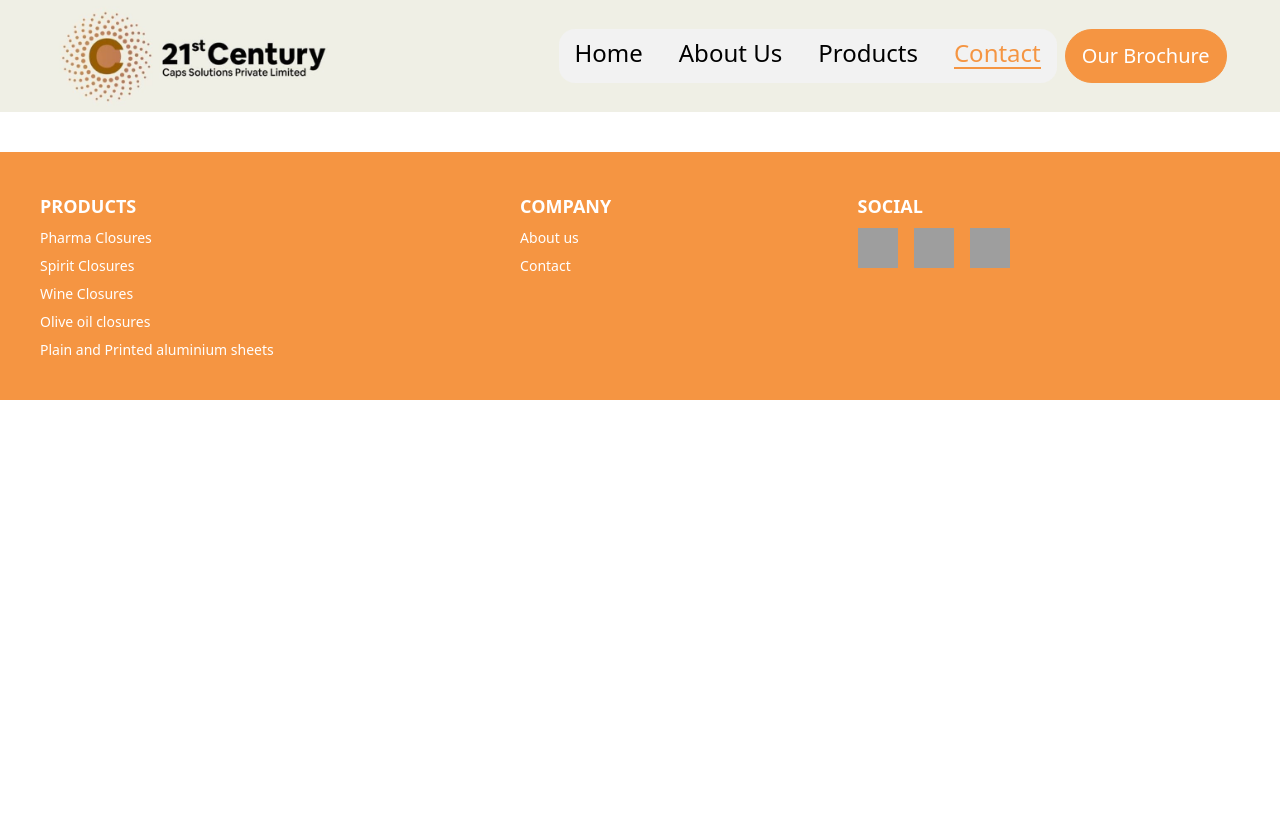
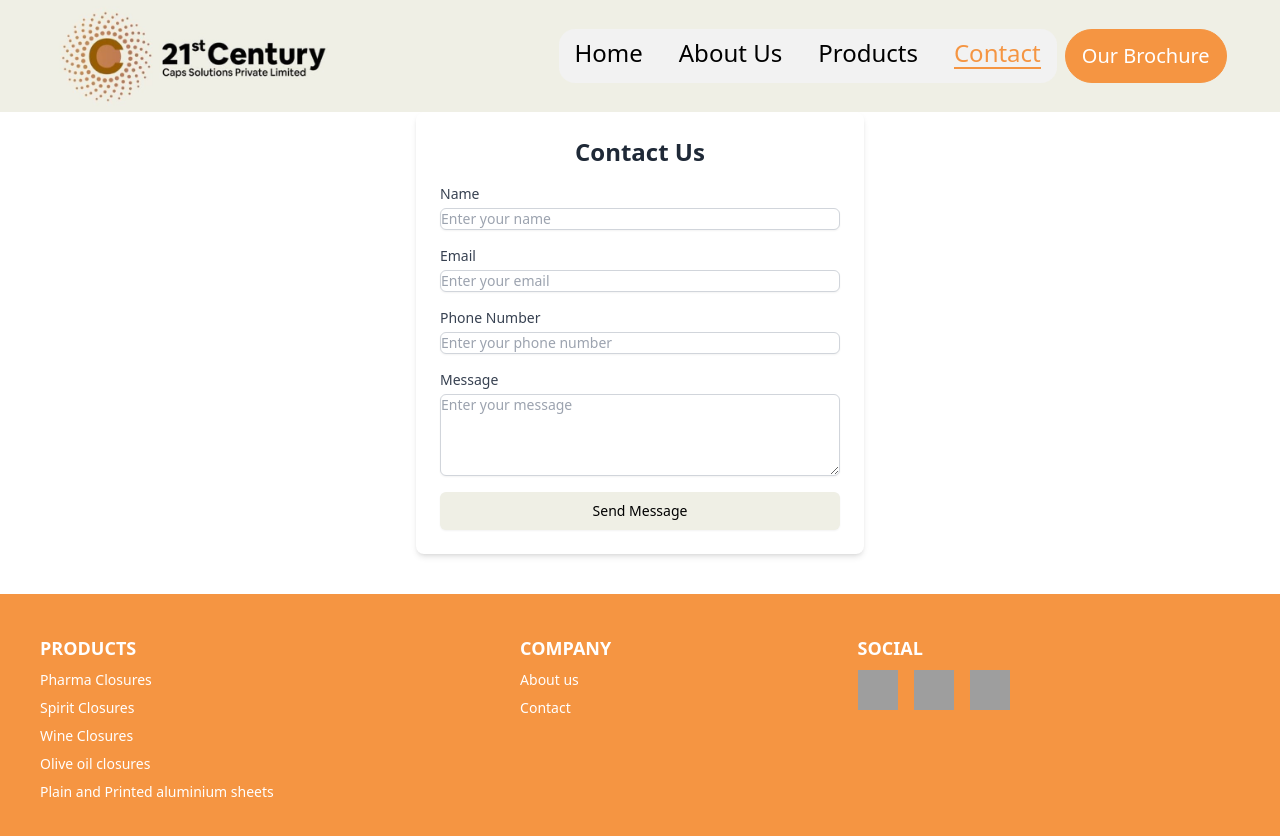
Before and after one commit to HardikKhandewal/24cen, a React (Create React App) app: page /Contact in a window 1280 px wide. Shown: the top 836 px of the page. Before the commit the page ends 800 px from the top, so only its background shows below. Built offline with nearby package versions, Linux system fonts and the light colour scheme; grey boxes are pictures that could not be loaded.

Commit message:
added emailjs

```diff
--- a/package.json
+++ b/package.json
@@ -3,11 +3,13 @@
   "version": "0.1.0",
   "private": true,
   "dependencies": {
+    "@emailjs/browser": "^4.4.1",
     "@testing-library/jest-dom": "^5.17.0",
     "@testing-library/react": "^13.4.0",
     "@testing-library/user-event": "^13.5.0",
     "animate.css": "^4.1.1",
     "daisyui": "^4.12.14",
+    "emailjs-com": "^3.2.0",
     "react-countup": "^6.5.3",
     "react-dom": "^18.3.1",
     "react-intersection-observer": "^9.13.1",
--- a/src/App.js
+++ b/src/App.js
@@ -8,6 +8,7 @@ import Wine from "./components/Products/Wine";
 import Pharma from "./components/Products/Pharma";
 import Olive from "./components/Products/Olive";
 import PrintedSheets from "./components/Products/PrintedSheets";
+import Contact from "./components/ContactUs/Contact";
 
 function App() {
   return (
@@ -24,6 +25,7 @@ function App() {
           <Route path="/products/pharmaclosures" element={<Pharma />} />
           <Route path="/products/oliveoilclosures" element={<Olive />} />
           <Route path="/products/printedmetalsheets" element={<PrintedSheets />} />
+          <Route path="/Contact" element={<Contact />} />
 
         </Routes>
         <Footer />
--- /dev/null
+++ b/src/components/ContactUs/Contact.jsx
@@ -0,0 +1,12 @@
+import React from 'react';
+import ContactForm from './ContactForm';
+
+const Contact = ()=>{
+    return(
+        <>
+        <ContactForm/>
+        </>
+    )
+}
+
+export default Contact;
--- /dev/null
+++ b/src/components/ContactUs/ContactForm.jsx
@@ -0,0 +1,52 @@
+import React, { useRef } from 'react';
+import emailjs from 'emailjs-com';
+
+const ContactForm = () => {
+  const form = useRef();
+
+  const sendEmail = (e) => {
+    e.preventDefault();
+
+    emailjs.sendForm('service_vvb9f98', 'template_mspnwdo', form.current, 'unzesMX_wSaJ-Yaqm')
+      .then((result) => {
+        console.log('Email sent successfully:', result.text);
+        form.current.reset();
+      }, (error) => {
+        console.error('Error sending email:', error.text);
+      });
+  };
+
+  return (
+    <div className="max-w-md mx-auto p-6 bg-white rounded-lg shadow-md">
+      <h2 className="text-2xl font-bold text-center mb-4">Contact Us</h2>
+      <form ref={form} onSubmit={sendEmail} className="space-y-4">
+        <div>
+          <label htmlFor="user_name" className="block text-sm font-medium text-gray-700">Name</label>
+          <input type="text" name="user_name" required placeholder="Enter your name"
+                 className="mt-1 block w-full border border-gray-300 rounded-md shadow-sm focus:outline-none focus:ring-indigo-500 focus:border-indigo-500 sm:text-sm" />
+        </div>
+        <div>
+          <label htmlFor="user_email" className="block text-sm font-medium text-gray-700">Email</label>
+          <input type="email" name="user_email" required placeholder="Enter your email"
+                 className="mt-1 block w-full border border-gray-300 rounded-md shadow-sm focus:outline-none focus:ring-indigo-500 focus:border-indigo-500 sm:text-sm" />
+        </div>
+        <div>
+          <label htmlFor="user_phone" className="block text-sm font-medium text-gray-700">Phone Number</label>
+          <input type="tel" name="user_phone" required placeholder="Enter your phone number"
+                 className="mt-1 block w-full border border-gray-300 rounded-md shadow-sm focus:outline-none focus:ring-indigo-500 focus:border-indigo-500 sm:text-sm" />
+        </div>
+        <div>
+          <label htmlFor="message" className="block text-sm font-medium text-gray-700">Message</label>
+          <textarea name="message" required placeholder="Enter your message"
+                    className="mt-1 block w-full border border-gray-300 rounded-md shadow-sm focus:outline-none focus:ring-indigo-500 focus:border-indigo-500 sm:text-sm" rows="4"></textarea>
+        </div>
+        <div>
+          <input type="submit" value="Send Message"
+                 className="w-full flex justify-center py-2 px-4 border border-transparent rounded-md shadow-sm text-sm font-medium text-black bg-[#EFEFE5] hover:bg-indigo-700 hover:text-white focus:outline-none focus:ring-2 focus:ring-offset-2 focus:ring-indigo-500 cursor-pointer" />
+        </div>
+      </form>
+    </div>
+  );
+};
+
+export default ContactForm;
--- a/src/components/HamMenu.jsx
+++ b/src/components/HamMenu.jsx
@@ -17,7 +17,7 @@ const HamburgerMenu = () => {
   }, [isOpen]);
 
   return (
-    <div className="flex items-center min-[1030px]:hidden justify-start my-auto">
+    <div className="flex items-center min-[1022px]:hidden justify-start my-auto">
       {/* Hamburger Icon */}
       <button
         className="flex flex-col items-center justify-center w-8 h-8 space-y-1 group"
--- a/src/components/Navbar.jsx
+++ b/src/components/Navbar.jsx
@@ -32,7 +32,7 @@ const Navbar = () => {
         </div>
 
         <div id="menu" className="flex justify-start my-auto max-[1022px]:hidden">
-          <ul className={`menu text-2xl menu-vertical lg:menu-horizontal bg-base-200 mx-2 gap-5 rounded-box transition-all duration-300 ${isScrolled ? 'text-xl' : 'text-2xl'}`}>
+          <ul className={`menu text-2xl menu-horizontal bg-base-200 mx-2 gap-5 rounded-box transition-all duration-300 ${isScrolled ? 'text-xl' : 'text-2xl'}`}>
             <Link to="/home"><li  className={`hover:after:scale-x-100 after:absolute after:left-0 after:bottom-0 after:h-0.5 after:w-full after:origin-left after:bg-[#f59542] after:duration-500 after:transition-transform hover:text-[#f59542] duration-300 transition-colors mx-2 cursor-pointer ${
       isActive("/home") ? "text-[#f59542] after:scale-x-100" : "text-black after:scale-x-0"
     }`}>Home</li></Link>
```
Also changed, not shown: 1 other file (tests, documents, lock files or other folders).
